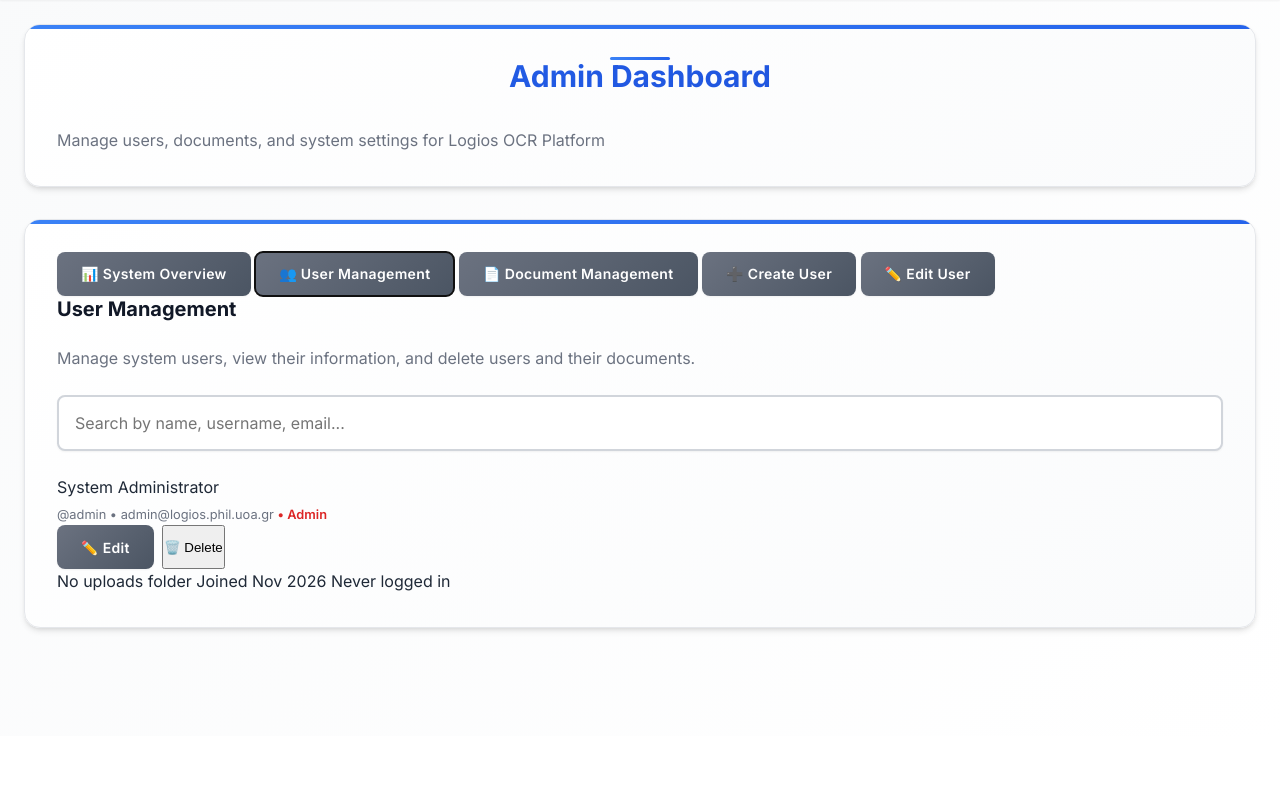
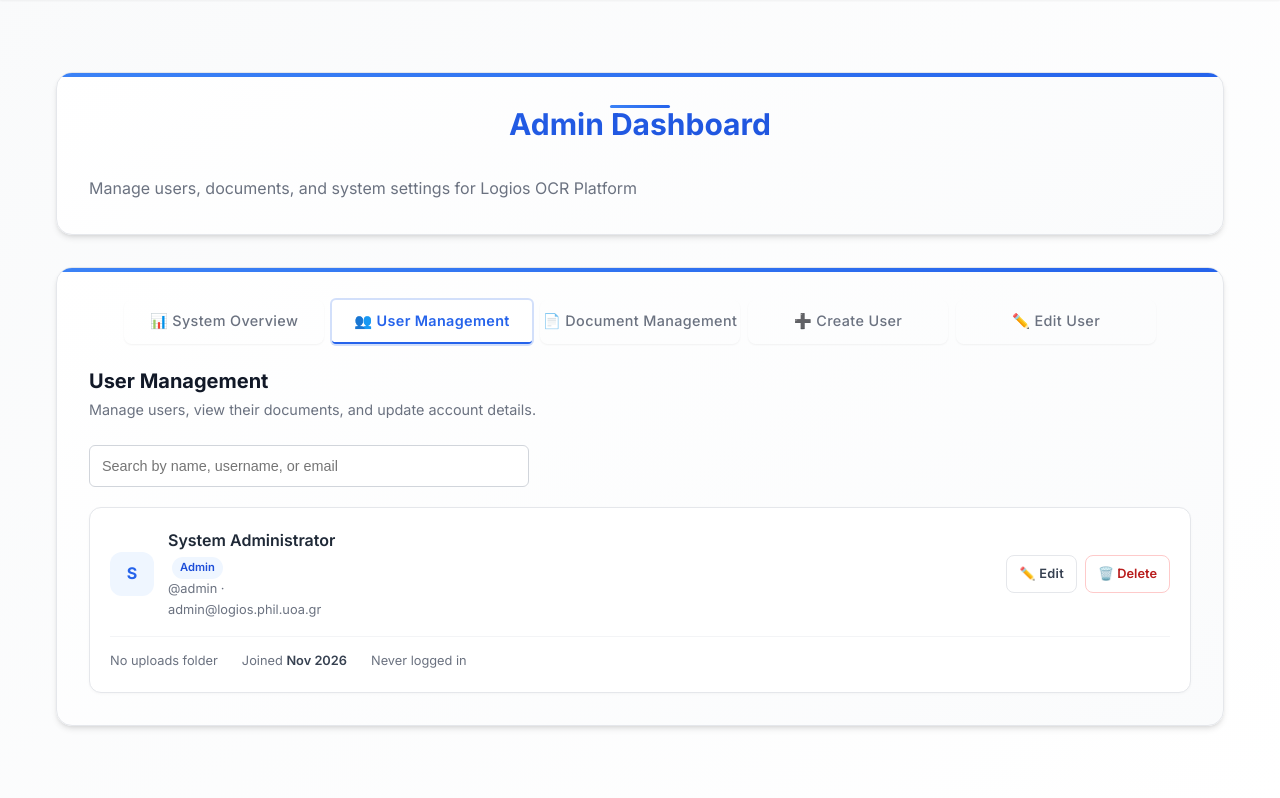
Before and after one commit to kperi/Kalchas, a Flask app: page /admin in a window 1280 px wide, after a click on "👥 User Management". Shown: the part 65-863 px from the top of the page. Before the commit the page ends 697 px from the top, so only its background shows below. Run offline with Flask 2, Linux system fonts and the light colour scheme; a user stored in the database is signed in; data comes from the database, SQL or seed files in the repository; some libraries are stand-ins or nearby versions.

Commit message:
user delete stuff

```diff
--- a/logios/my-flask-app/app/auth.py
+++ b/logios/my-flask-app/app/auth.py
@@ -21,7 +21,11 @@ def login():
     if form.validate_on_submit():
         user = User.query.filter_by(username=form.username.data).first()
 
-        if user and check_password_hash(user.password_hash, form.password.data):
+        if (
+            user
+            and not user.is_deleted
+            and check_password_hash(user.password_hash, form.password.data)
+        ):
             if user.is_active:
                 # Update last login time
                 user.last_login = datetime.utcnow()
--- a/logios/my-flask-app/app/routes.py
+++ b/logios/my-flask-app/app/routes.py
@@ -250,8 +250,8 @@ def admin():
 
     from app.models import User
 
-    # Get all users from database
-    db_users = User.query.all()
+    # Get all non-deleted users from database
+    db_users = User.query.filter(User.deleted_at.is_(None)).all()
     upload_root = current_app.config["UPLOAD_FOLDER"]
     users_data = []
     total_storage = 0
@@ -1236,7 +1236,8 @@ def api_admin_delete_document():
 @login_required
 def api_admin_delete_user():
     """
-    AJAX endpoint to delete an entire user and all their documents.
+    AJAX endpoint to soft-delete a user: the account is flagged as deleted and
+    can no longer log in, while the database row and documents are kept.
     Returns JSON data with success/error information.
     """
     # Check admin privileges
@@ -1244,6 +1245,7 @@ def api_admin_delete_user():
         return jsonify({"success": False, "message": "Access denied"}), 403
 
     try:
+        from datetime import datetime
         from app.models import User
         from app import db
 
@@ -1261,8 +1263,9 @@ def api_admin_delete_user():
                 400,
             )
 
-        # Find user in database
-        user_to_delete = User.query.filter_by(username=user_id).first()
+        user_to_delete = User.query.filter(
+            User.username == user_id, User.deleted_at.is_(None)
+        ).first()
         if not user_to_delete:
             return (
                 jsonify(
@@ -1274,53 +1277,18 @@ def api_admin_delete_user():
                 404,
             )
 
-        # Count documents before deletion for logging
-        document_count = 0
-        upload_root = current_app.config["UPLOAD_FOLDER"]
-        user_path = os.path.join(upload_root, user_id)
-
-        if os.path.exists(user_path):
-            try:
-                documents_data = file_operations.get_user_documents_list(
-                    current_app.config,
-                    user_id,
-                    include_completed=True,
-                    include_in_progress=True,
-                )
-                document_count = len(documents_data.get("all", []))
-            except:
-                document_count = "unknown"
-
-            # Delete user folder and all documents
-            shutil.rmtree(user_path)
-            current_app.logger.info(
-                f"Deleted user folder for '{user_id}' with {document_count} documents"
-            )
-
-        # Delete user's uploaded files from database (cascade should handle this, but let's be explicit)
-        from app.models import UploadedFile
-
-        uploaded_files_count = UploadedFile.query.filter_by(
-            user_id=user_to_delete.id
-        ).count()
-        UploadedFile.query.filter_by(user_id=user_to_delete.id).delete()
-
-        # Delete user from database
-        db.session.delete(user_to_delete)
+        user_to_delete.deleted_at = datetime.utcnow()
+        user_to_delete.is_active = False
         db.session.commit()
 
-        current_app.logger.info(
-            f"Deleted {uploaded_files_count} uploaded file records from database for user '{user_id}'"
-        )
-
         current_app.logger.warning(
-            f"Admin '{current_user.username}' deleted user '{user_id}' (DB ID: {user_to_delete.id}) with {document_count} documents"
+            f"Admin '{current_user.username}' soft-deleted user '{user_id}' (DB ID: {user_to_delete.id})"
         )
 
         return jsonify(
             {
                 "success": True,
-                "message": f"User '{user_to_delete.display_name}' deleted successfully from database and filesystem",
+                "message": f"User '{user_to_delete.display_name}' deleted. They can no longer log in; their documents were kept.",
             }
         )
 
@@ -2241,7 +2209,9 @@ def api_admin_edit_user():
             errors["user_id"] = "User ID is required"
 
         # Find the user to edit
-        user_to_edit = User.query.filter_by(id=user_id).first()
+        user_to_edit = User.query.filter(
+            User.id == user_id, User.deleted_at.is_(None)
+        ).first()
         if not user_to_edit:
             return jsonify({"success": False, "message": "User not found"}), 404
 
@@ -2328,7 +2298,9 @@ def api_admin_get_user(user_id):
     try:
         from app.models import User
 
-        user = User.query.filter_by(id=user_id).first()
+        user = User.query.filter(
+            User.id == user_id, User.deleted_at.is_(None)
+        ).first()
         if not user:
             return jsonify({"success": False, "message": "User not found"}), 404
 
--- a/logios/my-flask-app/app/templates/admin.html
+++ b/logios/my-flask-app/app/templates/admin.html
@@ -63,53 +63,172 @@
         box-shadow: 0 0 0 2px rgba(37, 99, 235, 0.1);
     }
 
+    .user-management-heading {
+        margin-bottom: 1.5rem;
+    }
+
+    .gradio-component-group .user-management-heading h3 {
+        margin: 0 0 0.25rem;
+    }
+
+    .user-management-heading p {
+        color: #6b7280;
+        font-size: 0.9rem;
+    }
+
+    .user-search {
+        margin-bottom: 1.25rem;
+    }
+
+    .user-search .search-box {
+        margin-bottom: 0;
+        max-width: 440px;
+    }
+
+    #users-management-list {
+        display: grid;
+        gap: 0.75rem;
+    }
+
     .user-item {
-        padding: 1rem;
+        padding: 1.25rem;
         border: 1px solid #e5e7eb;
-        border-radius: 8px;
-        margin-bottom: 0.75rem;
-        cursor: pointer;
-        transition: all 0.2s ease;
+        border-radius: 12px;
+        transition: border-color 0.2s ease, box-shadow 0.2s ease;
         background-color: #ffffff;
         box-shadow: 0 1px 3px rgba(0,0,0,0.03);
     }
 
     .user-item:hover {
-        background-color: #f9fafb;
         border-color: #d1d5db;
-        box-shadow: 0 2px 8px rgba(0,0,0,0.1);
-    }
-
-    .user-item.selected {
-        background-color: #dbeafe;
-        border-color: #2563eb;
-        border-left: 4px solid #2563eb;
-        box-shadow: 0 2px 8px rgba(37, 99, 235, 0.15);
+        box-shadow: 0 4px 12px rgba(0,0,0,0.06);
     }
 
     .user-header {
         display: flex;
         justify-content: space-between;
         align-items: center;
-        margin-bottom: 0.5rem;
+        gap: 1rem;
+    }
+
+    .user-identity {
+        display: flex;
+        align-items: center;
+        gap: 0.875rem;
+        min-width: 0;
+    }
+
+    .user-avatar {
+        display: flex;
+        align-items: center;
+        justify-content: center;
+        flex: 0 0 44px;
+        height: 44px;
+        border-radius: 12px;
+        background: #eff6ff;
+        color: #2563eb;
+        font-weight: 700;
+        text-transform: uppercase;
+    }
+
+    .user-details {
+        min-width: 0;
     }
 
     .user-id {
         font-weight: 600;
         color: #1f2937;
-        flex: 1;
+        overflow-wrap: anywhere;
+    }
+
+    .user-contact {
+        color: #6b7280;
+        font-size: 0.8rem;
+        overflow-wrap: anywhere;
+    }
+
+    .user-badge {
+        display: inline-block;
+        margin-left: 0.25rem;
+        padding: 0.125rem 0.5rem;
+        border-radius: 999px;
+        background: #eff6ff;
+        color: #1d4ed8;
+        font-size: 0.7rem;
+        font-weight: 600;
+    }
+
+    .user-badge-inactive {
+        background: #fef3c7;
+        color: #92400e;
+    }
+
+    .user-actions {
+        display: flex;
+        flex-wrap: wrap;
+        gap: 0.5rem;
+        flex-shrink: 0;
+    }
+
+    .user-actions .gradio-button,
+    .user-actions .delete-btn {
+        min-height: 38px;
+        padding: 0.5rem 0.75rem;
+        border: 1px solid #e5e7eb;
+        border-radius: 8px;
+        background: #ffffff;
+        box-shadow: none;
+        color: #374151;
+        font: inherit;
+        font-size: 0.8rem;
+        font-weight: 600;
+        cursor: pointer;
+    }
+
+    .user-actions .gradio-button:hover {
+        background: #f3f4f6;
+        border-color: #d1d5db;
+        box-shadow: none;
+        transform: none;
+    }
+
+    .user-actions .delete-btn {
+        color: #b91c1c;
+        border-color: #fecaca;
+    }
+
+    .user-actions .delete-btn:hover {
+        background: #fef2f2;
+        border-color: #fca5a5;
+    }
+
+    .user-actions button:focus-visible {
+        outline: 2px solid #2563eb;
+        outline-offset: 2px;
     }
 
     .user-stats {
-        font-size: 0.75rem;
+        margin-top: 1rem;
+        padding-top: 0.875rem;
+        border-top: 1px solid #f3f4f6;
+        font-size: 0.8rem;
         color: #6b7280;
         display: flex;
         flex-wrap: wrap;
-        gap: 0.75rem;
+        gap: 0.5rem 1.5rem;
     }
 
     .user-stats span {
-        white-space: nowrap;
+        overflow-wrap: anywhere;
+    }
+
+    .user-stats strong {
+        color: #374151;
+        font-weight: 600;
+    }
+
+    .user-stats .user-error {
+        color: #b91c1c;
     }
 
     .document-item {
@@ -1152,39 +1285,40 @@
 
                 <!-- User Management Tab -->
                 <div id="user-management" class="tab-content" role="tabpanel" aria-labelledby="tab-user-management">
-                    <h3 style="margin-top: 0;">User Management</h3>
-                    <p style="color: #6b7280; margin-bottom: 1.5rem;">Manage system users, view their information, and delete users and their documents.</p>
-
-                    <div style="margin-bottom: 1.5rem;">
-                        <input type="text" class="search-box" id="user-search-management" placeholder="Search by name, username, email...">
+                    <div class="user-management-heading">
+                        <h3>User Management</h3>
+                        <p>Manage users, view their documents, and update account details.</p>
+                    </div>
+
+                    <div class="user-search">
+                        <input type="search" class="search-box" id="user-search-management" aria-label="Search users by name, username, or email" placeholder="Search by name, username, or email">
                     </div>
 
                     <div id="users-management-list">
                         {% for user in users_data %}
                         <div class="user-item" data-user-id="{{ user.user_id }}" data-db-user-id="{{ user.db_user_id }}">
                             <div class="user-header">
-                                <div style="flex: 1;">
-                                    <div class="user-id">{{ user.display_name }}</div>
-                                    <div style="font-size: 0.8em; color: #6b7280; margin-top: 0.25rem;">
-                                        @{{ user.username }} • {{ user.email }}
-                                        {% if user.is_admin %}
-                                            <span style="color: #dc2626; font-weight: 600;">• Admin</span>
-                                        {% endif %}
-                                        {% if not user.is_active %}
-                                            <span style="color: #f59e0b; font-weight: 600;">• Inactive</span>
-                                        {% endif %}
+                                <div class="user-identity">
+                                    <div class="user-avatar" aria-hidden="true">{{ (user.display_name or user.username)[:1] }}</div>
+                                    <div class="user-details">
+                                        <div class="user-id">
+                                            {{ user.display_name or user.username }}
+                                            {% if user.is_admin %}<span class="user-badge">Admin</span>{% endif %}
+                                            {% if not user.is_active %}<span class="user-badge user-badge-inactive">Inactive</span>{% endif %}
+                                        </div>
+                                        <div class="user-contact">@{{ user.username }} · {{ user.email }}</div>
                                     </div>
                                 </div>
-                                <div style="display: flex; gap: 0.5rem;">
+                                <div class="user-actions">
                                     {% if user.has_folder %}
-                                        <button class="gradio-button gradio-button-secondary" onclick="viewUserDocuments('{{ user.user_id }}')">
+                                        <button type="button" class="gradio-button gradio-button-secondary" onclick="viewUserDocuments('{{ user.user_id }}')">
                                             👁️ View Docs
                                         </button>
                                     {% endif %}
-                                    <button class="gradio-button gradio-button-secondary" onclick="editUser('{{ user.db_user_id }}')">
+                                    <button type="button" class="gradio-button gradio-button-secondary" onclick="editUser('{{ user.db_user_id }}')">
                                         ✏️ Edit
                                     </button>
-                                    <button class="delete-btn" onclick="confirmDeleteUser('{{ user.user_id }}')">
+                                    <button type="button" class="delete-btn" onclick="confirmDeleteUser('{{ user.user_id }}')">
                                         🗑️ Delete
                                     </button>
                                 </div>
@@ -1192,23 +1326,26 @@
                             <div class="user-stats">
                                 <span>
                                     {% if user.has_folder %}
-                                        {{ user.total_documents }} docs • {{ user.storage_size_mb }} MB
+                                        <strong>{{ user.total_documents }}</strong> docs · <strong>{{ user.storage_size_mb }} MB</strong> storage
                                     {% else %}
                                         No uploads folder
                                     {% endif %}
                                 </span>
-                                <span>Joined {{ user.created_at.strftime('%b %Y') }}</span>
+                                <span>Joined <strong>{{ user.created_at.strftime('%b %Y') }}</strong></span>
                                 {% if user.last_login %}
-                                    <span>Last login {{ user.last_login.strftime('%b %d') }}</span>
+                                    <span>Last login <strong>{{ user.last_login.strftime('%b %d') }}</strong></span>
                                 {% else %}
                                     <span>Never logged in</span>
                                 {% endif %}
                                 {% if user.error %}
-                                    <span style="color: #dc2626;">Error: {{ user.error }}</span>
+                                    <span class="user-error">Error: {{ user.error }}</span>
                                 {% endif %}
                             </div>
                         </div>
                         {% endfor %}
+                    </div>
+                    <div id="users-management-empty" class="empty-state" role="status" {% if users_data %}hidden{% endif %}>
+                        {% if users_data %}No users match your search.{% else %}No users found.{% endif %}
                     </div>
                 </div>
 
@@ -1457,6 +1606,7 @@ document.addEventListener('DOMContentLoaded', function() {
         userSearchManagement.addEventListener('input', function() {
             const searchTerm = this.value.toLowerCase();
             const userItems = usersManagementList.querySelectorAll('.user-item');
+            let visibleCount = 0;
 
             userItems.forEach(item => {
                 // Search across multiple fields
@@ -1465,7 +1615,9 @@ document.addEventListener('DOMContentLoaded', function() {
 
                 const isVisible = userText.includes(searchTerm) || userId.includes(searchTerm);
                 item.style.display = isVisible ? 'block' : 'none';
+                if (isVisible) visibleCount++;
             });
+            document.getElementById('users-management-empty').hidden = visibleCount > 0;
         });
     }
 
@@ -1976,7 +2128,7 @@ document.addEventListener('DOMContentLoaded', function() {
         console.log('confirmDeleteUser called for userId:', userId);
         showConfirmationModal(
             'Delete User',
-            `Are you sure you want to delete user "${userId}" and ALL their documents? This action cannot be undone.`,
+            `Are you sure you want to delete user "${userId}"? They will no longer be able to log in. Their documents will be kept.`,
             () => deleteUser(userId)
         );
     };
@@ -1995,6 +2147,9 @@ document.addEventListener('DOMContentLoaded', function() {
 
         fetch('/api/admin/delete_user', {
             method: 'POST',
+            headers: {
+                'X-CSRFToken': document.querySelector('input[name="csrf_token"]').value
+            },
             body: formData
         })
         .then(response => response.json())
@@ -2022,6 +2177,9 @@ document.addEventListener('DOMContentLoaded', function() {
 
         fetch('/api/admin/delete_document', {
             method: 'POST',
+            headers: {
+                'X-CSRFToken': document.querySelector('input[name="csrf_token"]').value
+            },
             body: formData
         })
         .then(response => response.json())
@@ -2275,6 +2433,9 @@ document.addEventListener('DOMContentLoaded', function() {
 
         fetch('/api/admin/edit_user', {
             method: 'POST',
+            headers: {
+                'X-CSRFToken': document.querySelector('input[name="csrf_token"]').value
+            },
             body: formData
         })
         .then(response => {
```
Also changed, not shown: other parts of logios/my-flask-app/app/templates/admin.html (+29 -15 lines), logios/my-flask-app/app/__init__.py (+13 -7 lines), logios/my-flask-app/app/models.py (+16 -0 lines), logios/my-flask-app/app/test_admin_template.py (added, +77 -0 lines), logios/my-flask-app/app/test_soft_delete_user.py (added, +140 -0 lines).
